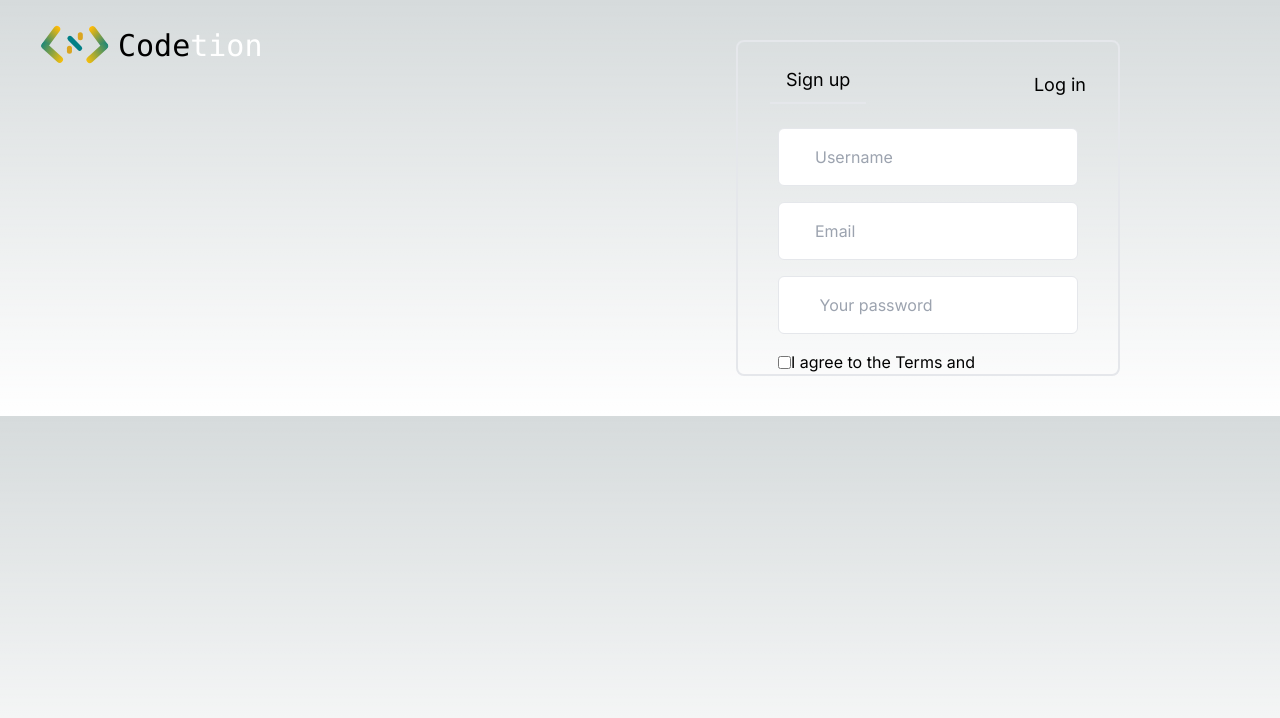
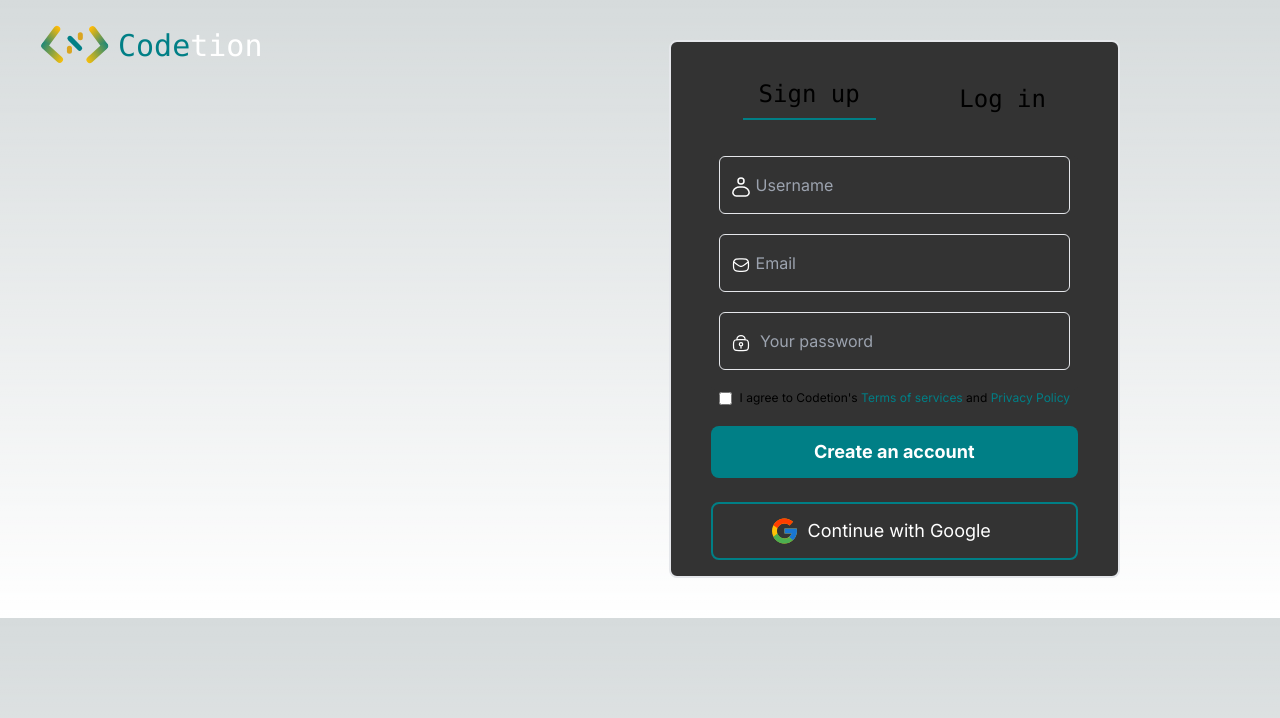
Before and after one commit to AVtheking/CODETION, a Next.js app: page / in a window 1280 px wide. Shown: the top 718 px of the page. Built offline with nearby package versions, Linux system fonts and the light colour scheme.

Commit message:
google button ui

```diff
--- /dev/null
+++ b/src/app/Components/Button.tsx
@@ -0,0 +1,10 @@
+import React from 'react'
+export default function Button({ buttonText }) {
+    return (
+        <>
+            <button className="bg-headingColor hover:bg-headingColor text-lg  text-white font-bold py-3  mb-6 px-4 rounded-lg">
+                {buttonText}
+            </button>
+        </>
+    )
+}
--- a/src/app/page.tsx
+++ b/src/app/page.tsx
@@ -1,10 +1,12 @@
 import Image from "next/image";
 import Link from "next/link";
+import React from "react";
+import google from "../../public/google.svg";
 import logo from "../../public/logo.svg";
+import Button from "./Components/button";
 export default function Home() {
   return (
     <div className="flex h-full w-full">
-
       <div className="ml-10 mt-6 items-start   flex flex-row">
         <Image src={logo} alt="logo" width={70} height={70} />
         <h1 className="text-3xl items-center ml-2 mt-1 font-mono">
@@ -12,19 +14,19 @@ export default function Home() {
           <span className="text-white">tion</span>
         </h1>
       </div>
-      <div className=" flex flex-col  ml-auto mr-40 mb-10 px-2 mt-10 w-96 bg-authContainer rounded-lg border-2">
-        <div className="flex justify-between p-6 items-center w-full ">
-          <h1 className="text-lg  cursor-pointer pb-2  border-b-2  border-b-headingColor px-4">
+      <div className=" flex flex-col  ml-auto mr-40 mb-10 px-10 mt-10 w-auto bg-authContainer rounded-lg border-2">
+        <div className="flex justify-between px-8  py-9  items-center w-full ">
+          <h1 className="text-2xl  cursor-pointer pb-2  border-b-2 font-mono  border-b-headingColor px-4">
             Sign up
           </h1>
-          <h1 className="text-lg  cursor-pointer">
+          <h1 className="text-2xl cursor-pointer font-mono">
             <Link href="/login">Log in</Link>
           </h1>
         </div>
-        <form className="bg-authContainer px-8 rounded  ">
+        <form className="bg-authContainer px-2 rounded  ">
           <div className="relative flex items-center">
             <input
-              className="border rounded-md px-9 py-4 mb-4 bg-authContainer w-full focus:border-headingColor  focus:outline-none "
+              className="border rounded-md px-9 py-4 mb-5 bg-authContainer w-full focus:border-headingColor  focus:outline-none "
               id="Username"
               placeholder="Username"
               type="text"
@@ -55,7 +57,7 @@ export default function Home() {
 
           <div className="relative flex items-center">
             <input
-              className="border rounded-md px-9 py-4 mb-4 bg-authContainer w-full  focus:border-headingColor  focus:outline-none "
+              className="border rounded-md px-9 py-4 mb-5 bg-authContainer w-full  focus:border-headingColor  focus:outline-none "
               id="Email"
               placeholder="Email"
               type="text"
@@ -86,7 +88,7 @@ export default function Home() {
 
           <div className="relative flex items-center">
             <input
-              className="border rounded-md px-9 py-4 mb-4 bg-authContainer w-full  focus:border-headingColor  focus:outline-none "
+              className="border rounded-md px-9 py-4 mb-5 bg-authContainer w-full  focus:border-headingColor  focus:outline-none "
               id="Password"
               placeholder=" Your password"
               type="password"
@@ -110,13 +112,27 @@ export default function Home() {
             </div>
           </div>
         </form>
-        <div className="flex items-center px-8" >
+        <div className="flex items-center px-2 text-start text-xs mb-5">
           <input
+            className="mr-2 accent-authContainer bg-gray-700"
+            id="checkbox"
+            name="checkbox"
             type="checkbox"
           ></input>
           <span>
-            I agree to the <span className="text-headingColor">Terms</span> and{" "}
+            I agree to Codetion&apos;s{" "}
+            <span className="text-headingColor">Terms of services</span> and{" "}
+            <span className="text-headingColor">Privacy Policy</span>
           </span>
+        </div>
+        <Button buttonText={"Create an account"} />
+        <div className="flex justify-center w-full mb-4">
+          <button className="flex  items-center border-2  border-headingColor rounded-lg pl-14 py-3 w-full">
+            <Image src={google} alt="google" />
+            <span className="text-lg pl-2 text-white">
+              Continue with Google
+            </span>
+          </button>
         </div>
       </div>
     </div>
--- a/tailwind.config.ts
+++ b/tailwind.config.ts
@@ -1,20 +1,30 @@
-import type { Config } from 'tailwindcss'
+import type { Config } from "tailwindcss";
 
 const config: Config = {
   content: [
-    './src/pages/**/*.{js,ts,jsx,tsx,mdx}',
-    './src/components/**/*.{js,ts,jsx,tsx,mdx}',
-    './src/app/**/*.{js,ts,jsx,tsx,mdx}',
+    "./src/pages/**/*.{js,ts,jsx,tsx,mdx}",
+    "./src/components/**/*.{js,ts,jsx,tsx,mdx}",
+    "./src/app/**/*.{js,ts,jsx,tsx,mdx}",
   ],
   theme: {
     extend: {
+      colors: {
+        headingColor: "rgba(0, 127, 134, 1)",
+        authContainer: "rgba(51, 51, 51, 1)",
+      },
       backgroundImage: {
-        'gradient-radial': 'radial-gradient(var(--tw-gradient-stops))',
-        'gradient-conic':
-          'conic-gradient(from 180deg at 50% 50%, var(--tw-gradient-stops))',
+        "gradient-radial": "radial-gradient(var(--tw-gradient-stops))",
+        "gradient-conic":
+          "conic-gradient(from 180deg at 50% 50%, var(--tw-gradient-stops))",
+      },
+      fontFamily: {
+        montserrat: ["Montserrat"],
+        lato: ["Lato"],
+        libre: ["Libre Franklin"],
+        garamond: ["Garamond"],
       },
     },
   },
   plugins: [],
-}
-export default config
+};
+export default config;
```
Also changed, not shown: public/google.svg (added).
